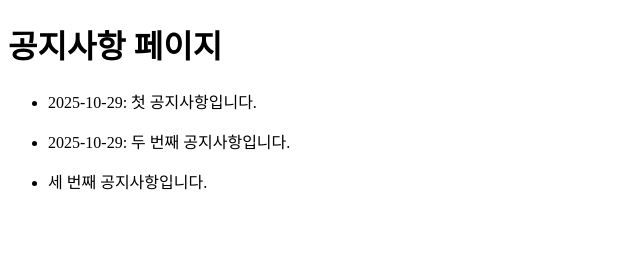
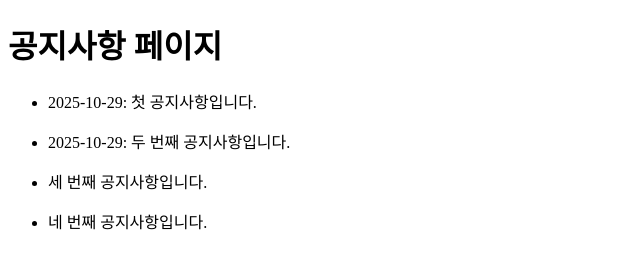
Before and after one commit to dev-dohoon/test-noticenow, a plain HTML site: page index.html in a window 1280 px wide. Shown: the whole page, without its empty margins (0-640 px from the left). Drawn offline with Linux system fonts and the light colour scheme.

Commit message:
Update index.html

```diff
--- a/index.html
+++ b/index.html
@@ -15,6 +15,9 @@
   <ul id="notice-list">
     <li>세 번째 공지사항입니다.</li>
   </ul>
+  <ul id="notice-list">
+    <li>네 번째 공지사항입니다.</li>
+  </ul>
 
 
 
```
